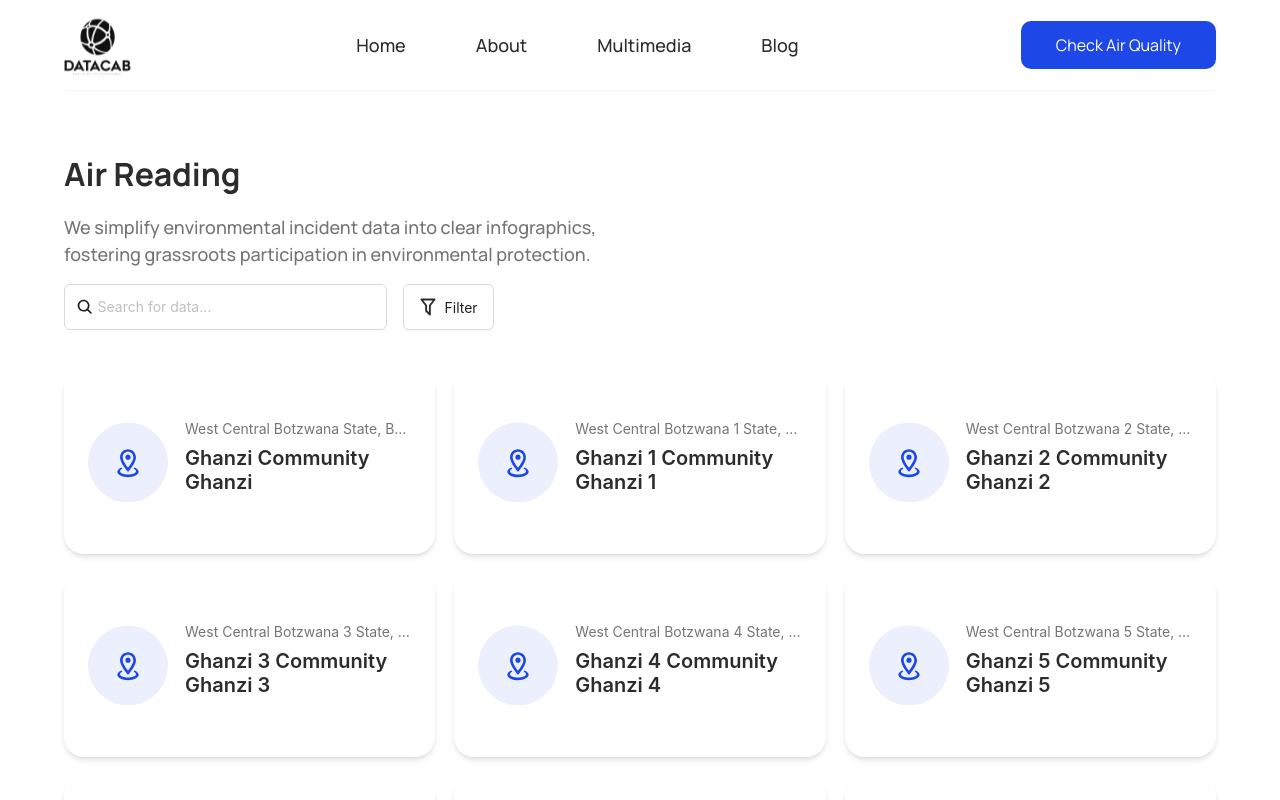
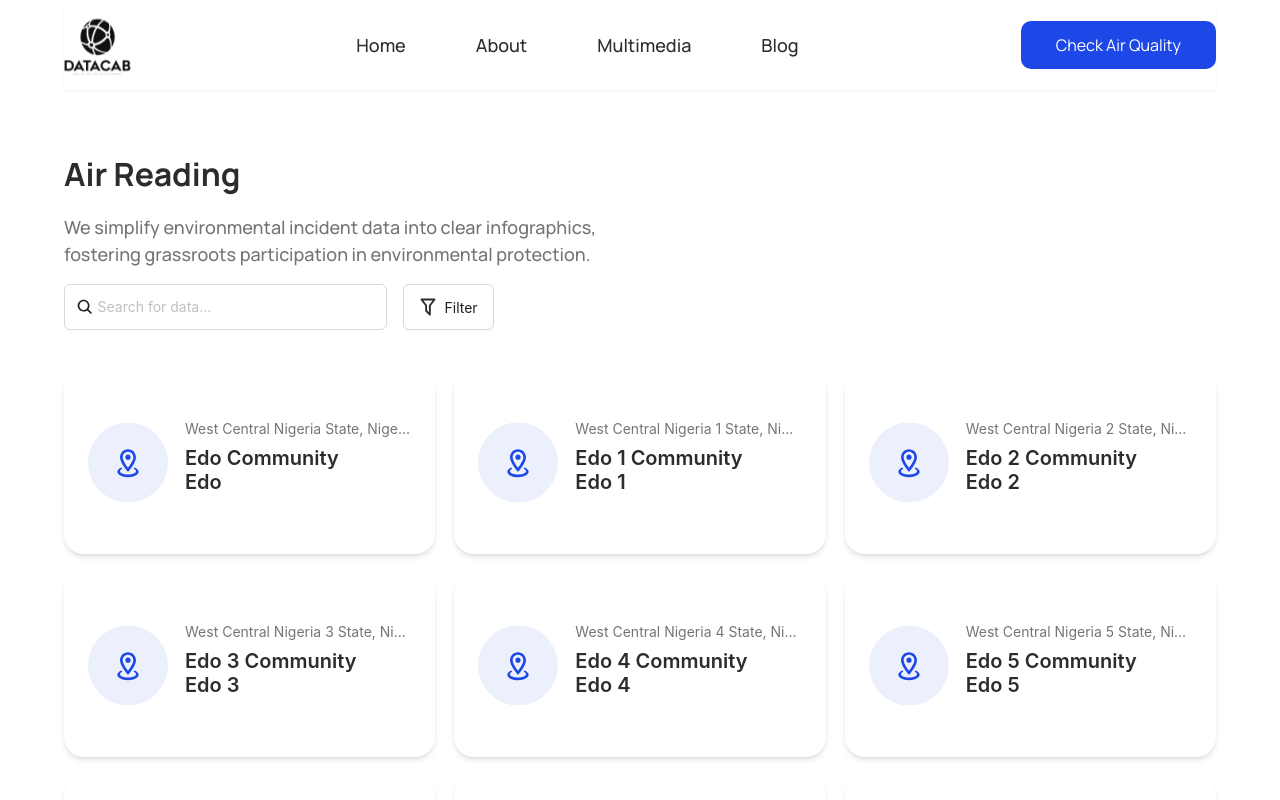
Before and after one commit to specpelz/DC_Web, a React (Vite) app: page /air-reading in a window 1280 px wide. Shown: the top 800 px of the page. Built offline with nearby package versions, Linux system fonts and the light colour scheme.

Commit message:
Implement little design fix

```diff
--- a/src/pages/AirReading/index.tsx
+++ b/src/pages/AirReading/index.tsx
@@ -11,6 +11,7 @@ import Donors from "@pages/home/sections/donors";
 import Select_v2 from "@components/select/Select_v2";
 import { AQIData } from "../../types/airMonitoring";
 import useAqtStore from "@store/airReading";
+import { MdClear } from "react-icons/md";
 
 interface SelectOption {
   value: string;
@@ -21,10 +22,10 @@ interface SelectOption {
 const AQI_datas: AQIData[] = [
   {
     id: `0`,
-    country: `Botzwana`,
-    state: `West Central Botzwana`,
-    lga: `Ghanzi`,
-    city: `Ghanzi`,
+    country: `Nigeria`,
+    state: `West Central Nigeria`,
+    lga: `Edo`,
+    city: `Edo`,
     AQI: `65`,
     pm_1: `11`,
     pm_2: `18`,
@@ -40,10 +41,10 @@ const AQI_datas: AQIData[] = [
 for (let i = 1; i < 30; i++) {
   AQI_datas.push({
     id: `${i}`,
-    country: `Botzwana ${i}`,
-    state: `West Central Botzwana ${i}`,
-    lga: `Ghanzi ${i}`,
-    city: `Ghanzi ${i}`,
+    country: `Nigeria`,
+    state: `West Central Nigeria ${i}`,
+    lga: `Edo ${i}`,
+    city: `Edo ${i}`,
     AQI: `65${+i}`,
     pm_1: `11${+i}`,
     pm_2: `18${+i}`,
@@ -84,7 +85,7 @@ const AirReading = () => {
 
 
 
-  const [countryOptions, setCountryOptions] = useState<SelectOption[]>([]);
+  // const [countryOptions, setCountryOptions] = useState<SelectOption[]>([]);
   const [stateOptions, setStateOptions] = useState<SelectOption[]>([]);
   const [lgaOptions, setLgaOptions] = useState<SelectOption[]>([]);
   const [cityOptions, setCityOptions] = useState<SelectOption[]>([]);
@@ -112,7 +113,7 @@ const AirReading = () => {
       );
     };
 
-    setCountryOptions(uniqueOptions("country"));
+    // setCountryOptions(uniqueOptions("country"));
     setStateOptions(uniqueOptions("state"));
     setLgaOptions(uniqueOptions("lga"));
     setCityOptions(uniqueOptions("city"));
@@ -259,21 +260,30 @@ const AirReading = () => {
 
             {/* <div className="flex justify-between items-center"> */}
             <div className="flex gap-x-[16px] items-center">
-              <Input
+       <div className="relative">
+       <Input
                 placeholder="Search for data... "
                 prefix={<IoSearch size={17.5} />}
-                className="h-[46px] w-[323px] bg-transparent"
+                className="w-[250px] h-[46px] lg:w-[323px] bg-transparent"
                 value={searchQuery}
                 onChange={(e) => setSearchQuery(e.target.value)}
               />
+{
+  searchQuery.length > 0 ?(
+<div className="absolute right-[5px] top-[20%] z-[500] cursor-pointer"
+onClick={()=>{
+  setSearchQuery("")
+}}
 
-              {/* <Button
-                type="primary"
-                onClick={handleUploadClick}
-                className="w-[200px] h-[48px] text-[16px] font-[400] bg-BrandPrimary"
-              >
-                <div className="text-[16px] font-[400]">Search</div>
-              </Button> */}
+>
+                <MdClear color="red" size={30}/>
+              </div>
+  ):""
+}
+
+       </div>
+
+
 
               <Button
                 className={`h-[46px] w-[18%  ${
@@ -300,25 +310,26 @@ const AirReading = () => {
             <div className="mt-[16px] relative">
               {showFilter_v2 && (
                 <div
-                  className={`absolute  w-full h-fit z-[999] px-[25px] bg-white ${
+                  className={`shadow-md rounded-md absolute  w-full h-fit z-[999] px-[25px] bg-white ${
                     showFilter === true ? "block" : "hidden"
                   }`}
                 >
-                  <div className="flex gap-x-[20px]  mt-[20px]">
-                    <div className="lg:w-[20%] ">
+                  <div className="lg:flex gap-x-[20px]  mt-[20px]">
+                    <div className="lg:w-[25%] ">
                       <Select_v2
                         name="country"
                         label="Country"
                         placeholder="Select country"
                         required={false}
-                        options={countryOptions}
+                        options={[{ value: "Nigeria", label: "Nigeria" ,key:"Nigeria"}]}
+                        // options={countryOptions}
                         value={filterValues.country || undefined}
                         onChange={(value) =>
                           handleFilterChange(value, "country")
                         }
                       />
                     </div>
-                    <div className="lg:w-[20%] ">
+                    <div className="lg:w-[25%] ">
                       <Select_v2
                         name="state"
                         label="State"
@@ -329,7 +340,7 @@ const AirReading = () => {
                         onChange={(value) => handleFilterChange(value, "state")}
                       />
                     </div>
-                    <div className="lg:w-[20%] ">
+                    <div className="lg:w-[25%] ">
                       <Select_v2
                         name="lga"
                         label="L.G.A"
@@ -340,7 +351,7 @@ const AirReading = () => {
                         onChange={(value) => handleFilterChange(value, "lga")}
                       />
                     </div>
-                    <div className="lg:w-[20%] ">
+                    <div className="lg:w-[25%] ">
                       <Select_v2
                         name="city"
                         label="Community"
@@ -407,16 +418,22 @@ const AirReading = () => {
                 ))}
               </div>
             ) : (
-              <p> NOTHING HERE FOR NOW</p>
+              <p className="text-[14px] font-bold"> Not found</p>
             )}
+{
 
-            <Pagination
+currentItems.length > 0 ? (
+<Pagination
               className="my-6 flex justify-end"
               current={currentPage}
               pageSize={lgasPerPage}
               total={AQI_datas.length}
               onChange={onPageChange}
             />
+):
+""
+}
+
           </div>
         </div>
       </Container>
```
